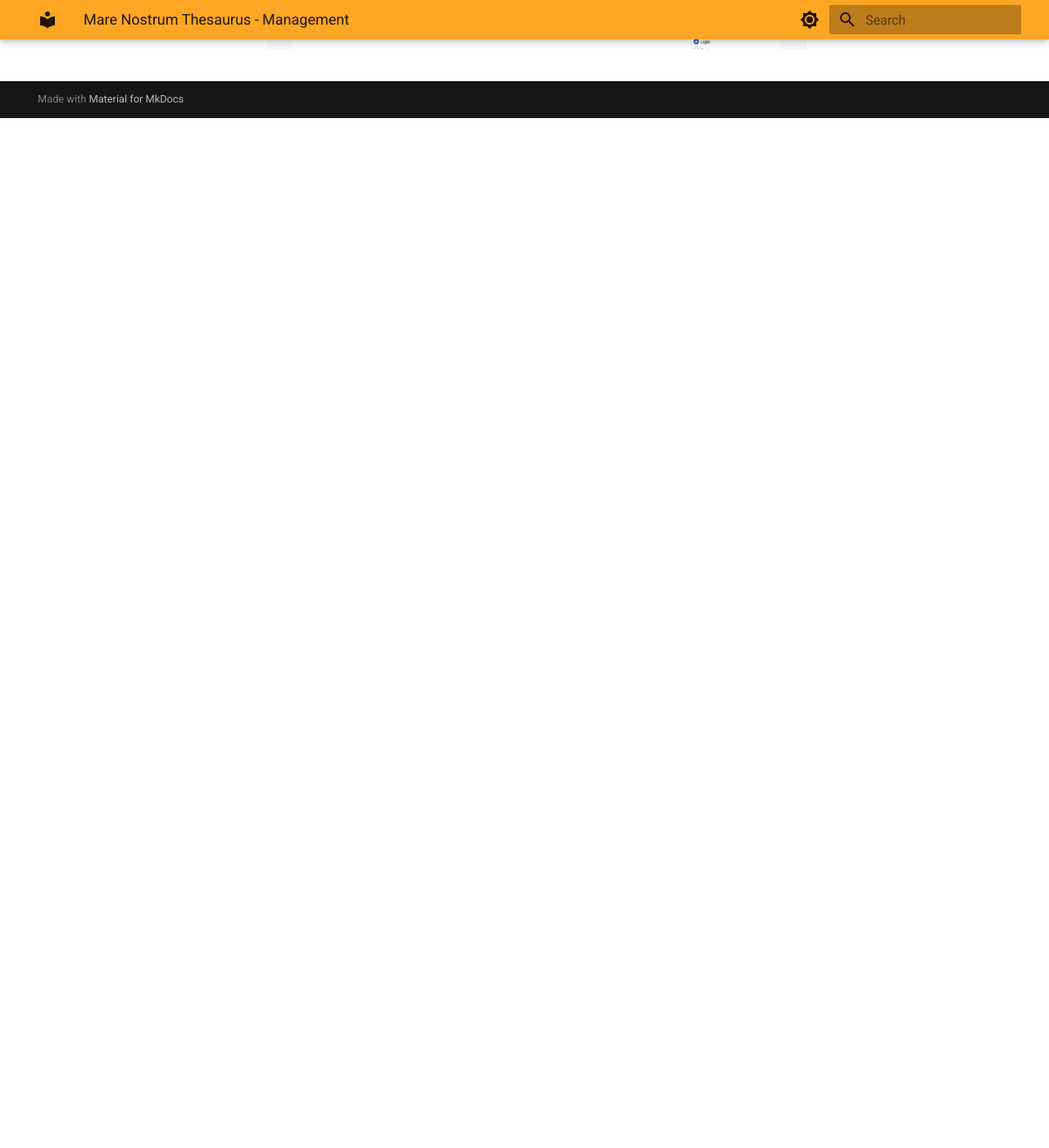
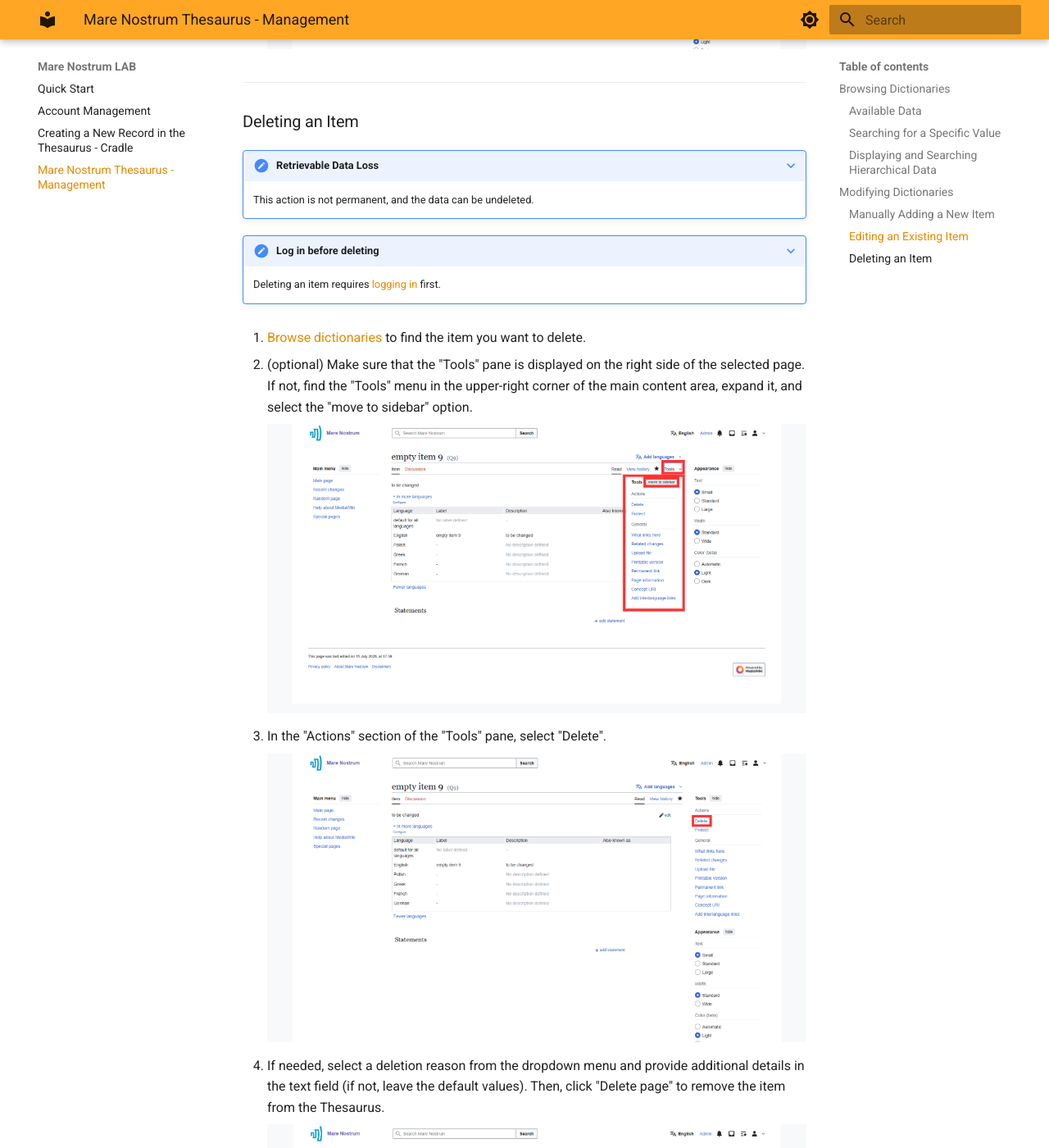
Before and after one commit to Mare-Nostrum-Lab-UJ/Mare-Nostrum-Lab-UJ.github.io, an MkDocs documentation site: the page built from docs/mare-nostrum-thesaurus.md, in a window 1280 px wide and 1400 px high, scrolled down 8118 px. Shown: the whole window at 82% size. Built offline with MkDocs 1.6.1 and Material for MkDocs 9.7.7, drawn with Linux system fonts in a browser that asks for light colours; before the commit the page ends 8262 px from its top, so only the background shows below that; some of the changed text lies outside the part shown.

Commit message:
add: Mare Nostrum Thesaurus - Deleting an Item.

```diff
--- a/docs/mare-nostrum-thesaurus.md
+++ b/docs/mare-nostrum-thesaurus.md
@@ -80,7 +80,7 @@
 ### Manually Adding a New Item
 
 ???+ note "Log in before adding"
-    Adding a new item requires prior [logging in](account-management.md/#logging-in-to-the-account).
+    Adding a new item requires [logging in](account-management.md/#logging-in-to-the-account) first.
 
 1. Select the "New item" option from the Main page.
 
@@ -118,11 +118,11 @@
 
     - 3 - Save the statement for the item.
 
-    ![Add statement elements](add-statement-elements.png)
+    ![Add statement elements](mare-nostrum-thesaurus/add-statement-elements.png)
 
 1. After saving the statement, you can assign another value to it ("add value") or create a new statement poining to the item ("add statement").
 
-    ![Further connections](add-value-add-statement.png)
+    ![Further connections](mare-nostrum-thesaurus/add-value-add-statement.png)
 
 ---
 
@@ -133,7 +133,7 @@
 1. Click on the "edit" button with pencil icon.
 
     ???+ note "Log in before editing"
-        Editing an item requires prior [logging in](account-management.md/#logging-in-to-the-account).
+        Editing an item requires [logging in](account-management.md/#logging-in-to-the-account) first.
 
     ![Press edit button](mare-nostrum-thesaurus/press-edit-button.png)
 
@@ -144,3 +144,31 @@
 1. Wait for changes to be saved which is indicated by the return of "edit" button.
 
     ![Wait for change to be saved](mare-nostrum-thesaurus/wait-for-change-save.png)
+
+---
+
+### Deleting an Item
+
+???+ note "Retrievable Data Loss"
+    This action is not permanent, and the data can be undeleted.
+
+???+ note "Log in before deleting"
+    Deleting an item requires [logging in](account-management.md/#logging-in-to-the-account) first.
+
+1. [Browse dictionaries](#browsing-dictionaries) to find the item you want to delete.
+
+2. (optional) Make sure that the "Tools" pane is displayed on the right side of the selected page. If not, find the "Tools" menu in the upper-right corner of the main content area, expand it, and select the "move to sidebar" option.
+
+    ![Expand tools pane](mare-nostrum-thesaurus/expand-tools-pane.png)
+
+3. In the "Actions" section of the "Tools" pane, select "Delete".
+
+    ![Delete item button](mare-nostrum-thesaurus/delete-item-button.png)
+
+4. If needed, select a deletion reason from the dropdown menu and provide additional details in the text field (if not, leave the default values). Then, click "Delete page" to remove the item from the Thesaurus.
+
+    ![Delete page](mare-nostrum-thesaurus/delete-page.png)
+
+5. After deleting, a page will display a confirmation message that the action was successful.
+
+    ![alt text](mare-nostrum-thesaurus/deletion-confirmation.png)
```
Also changed, not shown: docs/mare-nostrum-thesaurus/add-statement-elements.png (renamed from docs/add-statement-elements.png), docs/mare-nostrum-thesaurus/add-value-add-statement.png (renamed from docs/add-value-add-statement.png), docs/mare-nostrum-thesaurus/delete-item-button.png (added), docs/mare-nostrum-thesaurus/delete-page.png (added), docs/mare-nostrum-thesaurus/deletion-confirmation.png (added), docs/mare-nostrum-thesaurus/expand-tools-pane.png (added).
